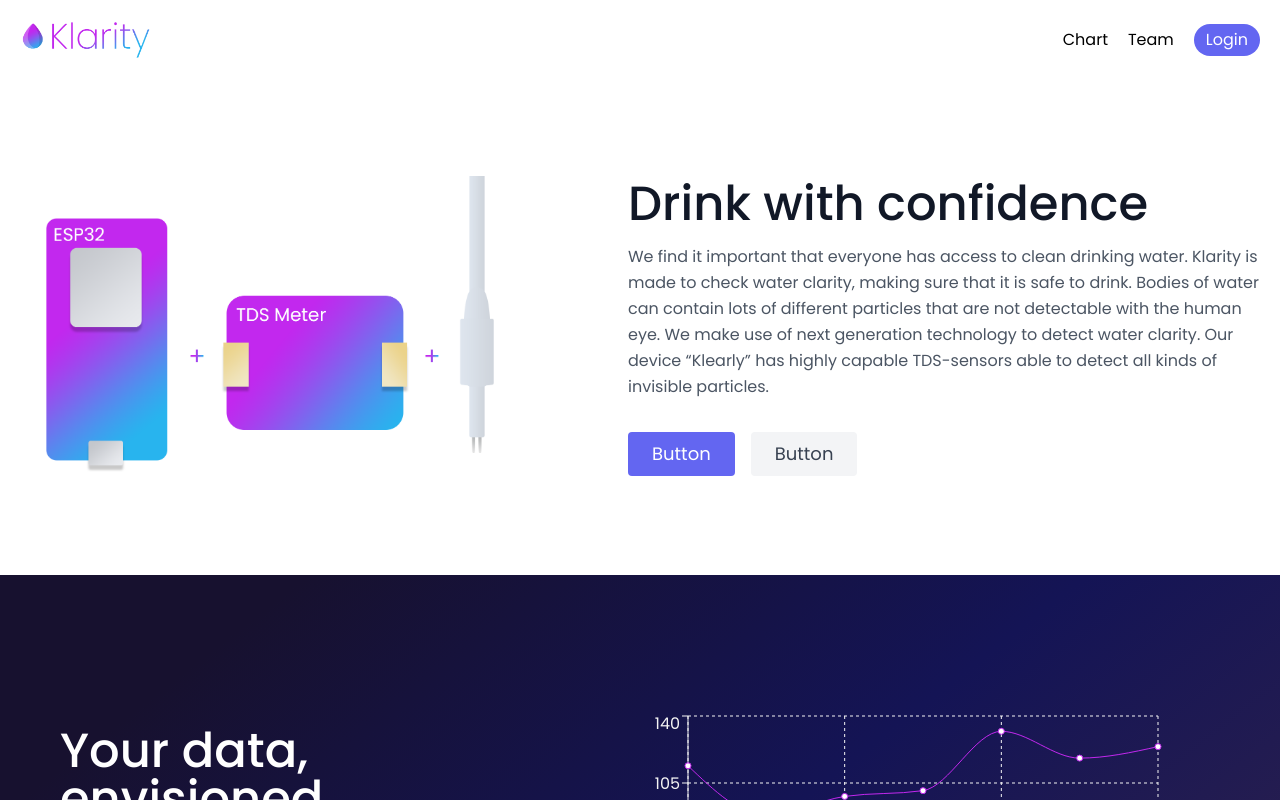
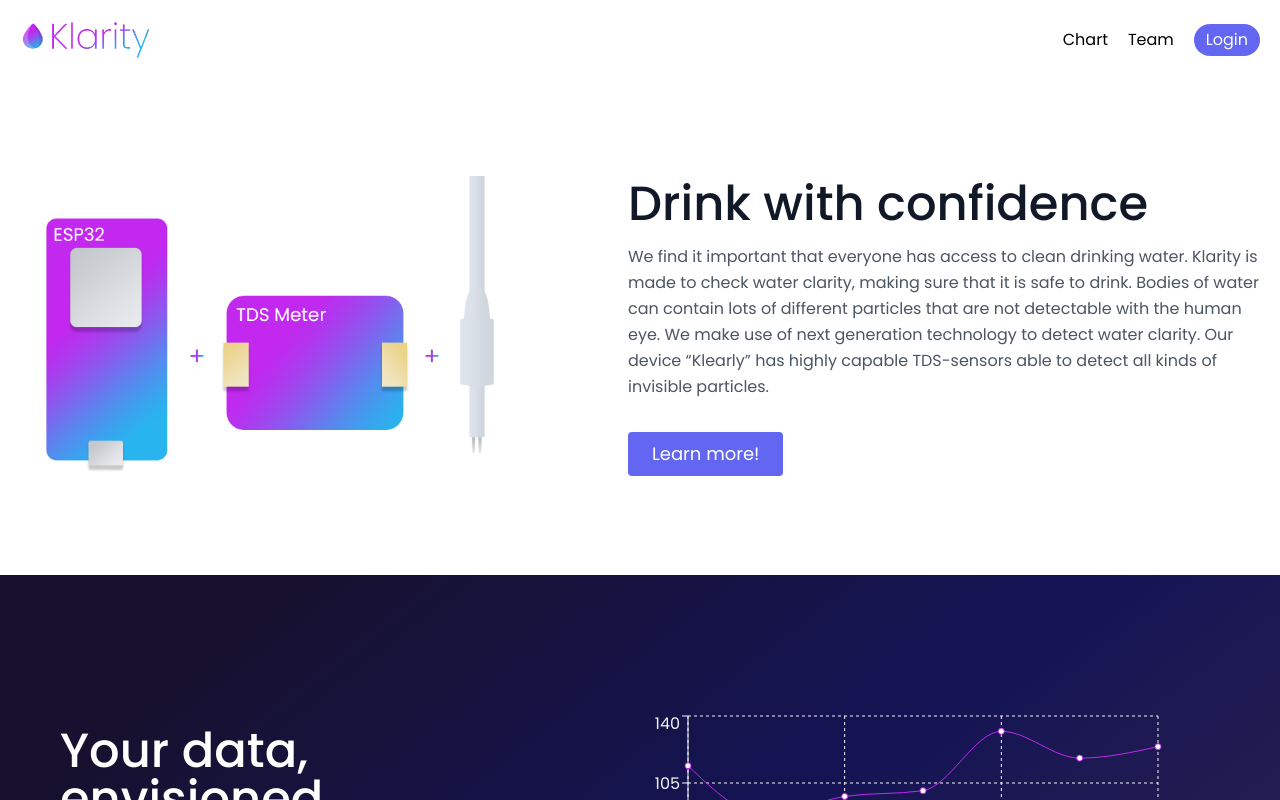
Before and after one commit to duradenzel/water-purity-controller, a React (Vite) app: page / in a window 1280 px wide. Shown: the top 800 px of the page. Built offline with nearby package versions, Linux system fonts and the light colour scheme.

Commit message:
hero buttons

```diff
--- a/src/components/Hero.jsx
+++ b/src/components/Hero.jsx
@@ -13,8 +13,8 @@
       </h1>
       <p className="mb-8 leading-relaxed">We find it important that everyone has access to clean drinking water. Klarity is made to check water clarity, making sure that it is safe to drink. Bodies of water can contain lots of different particles that are not detectable with the human eye. We make use of next generation technology to detect water clarity. Our device “Klearly” has highly capable TDS-sensors able to detect all kinds of invisible particles.</p>
       <div className="flex justify-center">
-        <button className="inline-flex text-white bg-indigo-500 border-0 py-2 px-6 focus:outline-none hover:bg-indigo-600 rounded text-lg">Button</button>
-        <button className="ml-4 inline-flex text-gray-700 bg-gray-100 border-0 py-2 px-6 focus:outline-none hover:bg-gray-200 rounded text-lg">Button</button>
+        <button className="inline-flex text-white bg-indigo-500 border-0 py-2 px-6 focus:outline-none hover:bg-indigo-600 rounded text-lg">Learn more!</button>
+
       </div>
     </div>
   </div>
```
